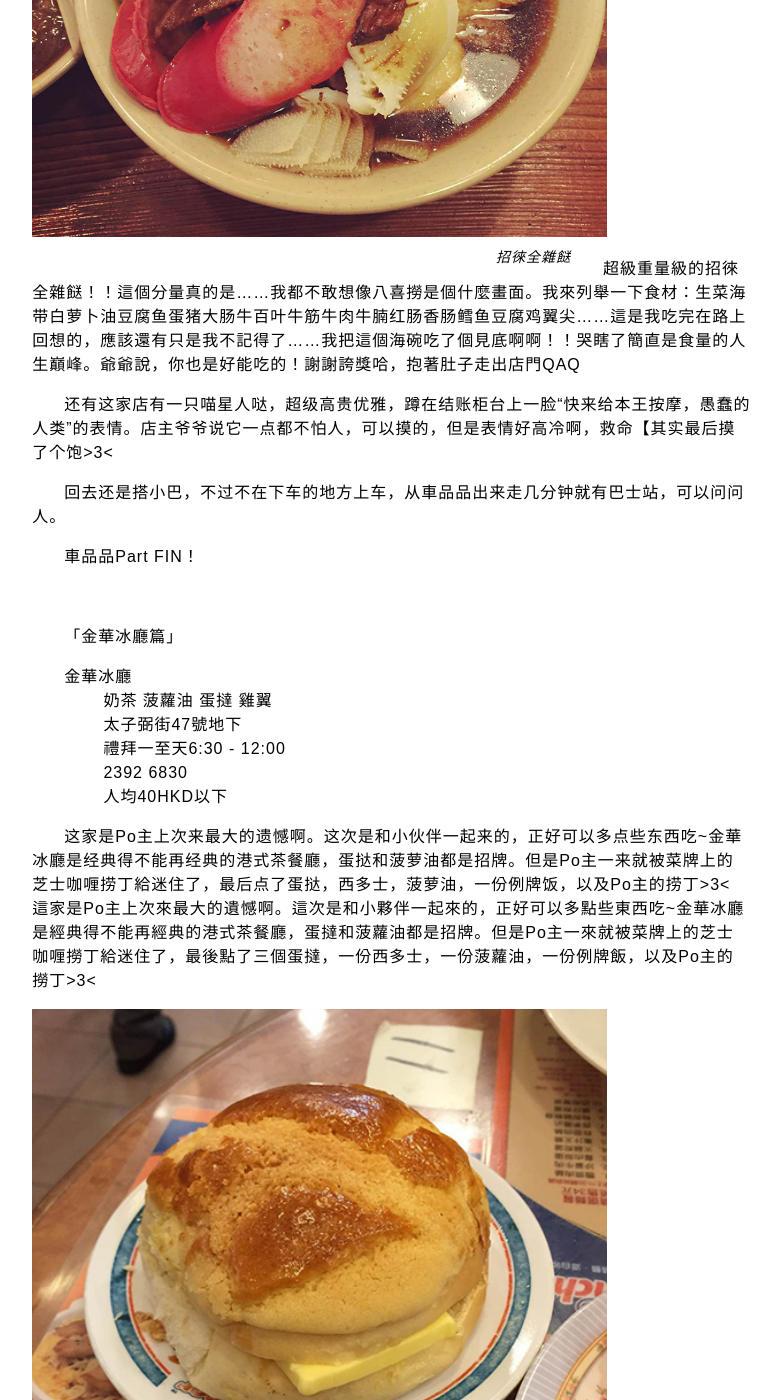
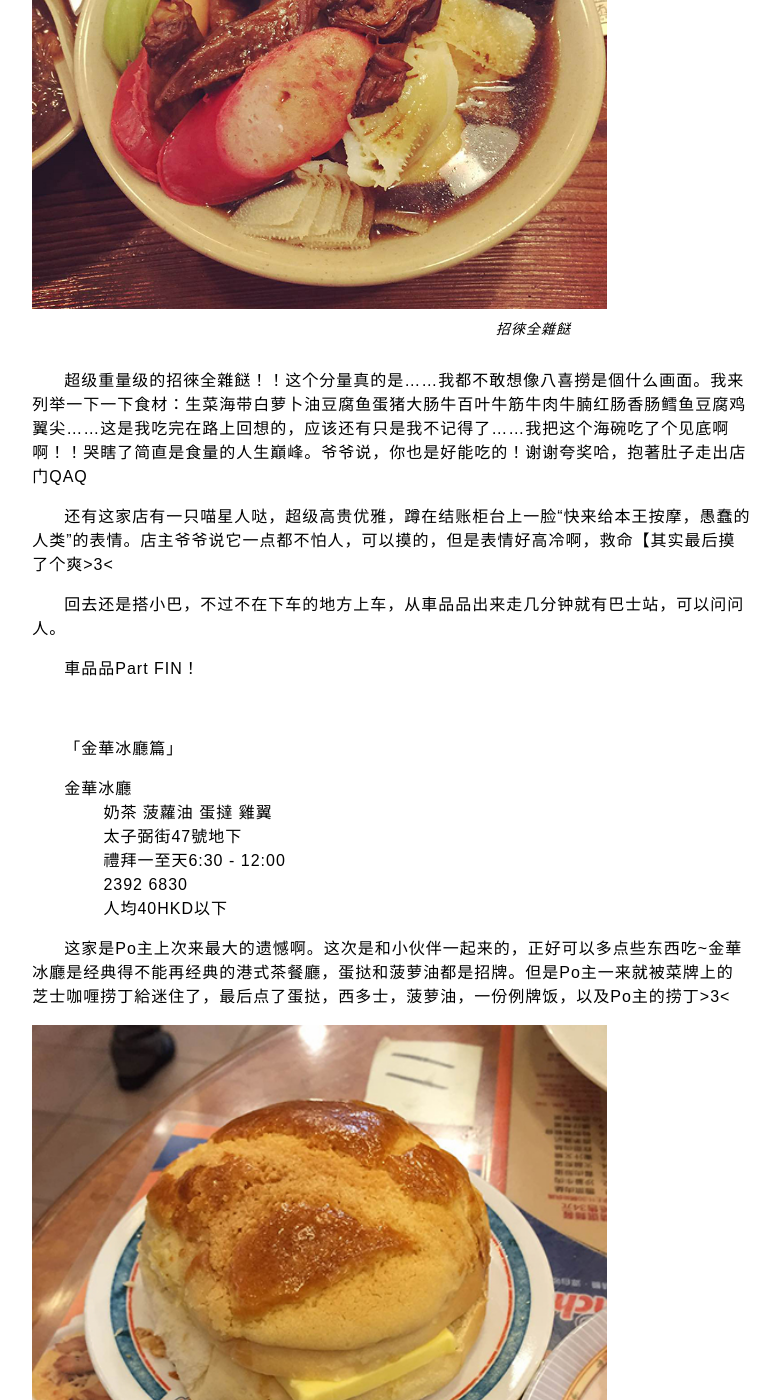
Before and after one commit to kusmour/blog_jekyll, a Jekyll site: the page built from _posts/2015-2-12-mongkok2.md, in a window 1280 px wide and 1400 px high, scrolled down 3592 px. Shown: the whole window, without its empty margins (357-1137 px from the left). Built offline with Jekyll 4.4.1, drawn with Linux system fonts in a browser that asks for light colours; some web fonts are replaced; comment, search, counter and statistics services are not loaded; some of the changed text lies outside the part shown.

Commit message:
2015-2-12 modified

```diff
--- a/_posts/2015-2-12-mongkok2.md
+++ b/_posts/2015-2-12-mongkok2.md
@@ -7,6 +7,8 @@ title: 旺角·港人美食 Part2
 继上次暑假之后，又去了两次旺角，把上次没吃的补了一下。
 
 本篇主要介绍車品品和金華冰廳
+
+<br>
 
 「車品品篇」
 
@@ -24,7 +26,7 @@ title: 旺角·港人美食 Part2
 
 乘坐东铁线到达旺角东站，在地铁站出口就有巴士站，注意是乘坐小巴到埃华街下车。香港的小巴我很少坐，但是感觉跟内地的差不多，下车的时候没有明显的站牌，不过上车的话一定会有站牌，而且大家都很认真的排队。
 
-因为没有站牌很怕坐过站，所以全程Po主都超级认真看路，而且司机叔叔超级好人，跟他说他就会提醒我下车啦~埃华街很长所以街头和街尾各有一个站，在<b>街尾</b>下车比较近。
+因为没有站牌很怕坐过站，所以全程Po主都超级认真看路，而且司机叔叔超级好人，跟他说他就会提醒我下车啦~埃华街很长所以街头和街尾各有一个站，在街尾下车比较近。
 
 Po主去的时候占中快要结束，而且埃华街本来也不像旺角弥顿道那边繁华，食肆和五金店比较多的样子，有挺多吃粥和火锅的店。所以下午三四点街上并人不多。
 
@@ -45,18 +47,22 @@ Po主前面大约三桌人，等了将近40分钟才进去，那时真的已经
 	<span class = "image_credit">車品品的菜单</span>
 </div>
 
+<br>
+
 左边的是自选搭配的，右边是搭配好的。
 
-Po主点了「招徠全雜餸」，是已經搭配好的，左边菜單上有的這裡面基本上都有，只有菜沒有加麵條，還有一份碗仔翅。本來想點八喜撈，但是爺爺說分量很大我一個人吃不完的。
+Po主点了「招徠全雜餸」，是已经搭配好的，左边菜单上有的这里面基本上都有，只有菜没有加面条，还有一份碗仔翅。本来想点八喜撈，但是爷爷说份量很大我一个人吃不完的。
 
-碗仔翅很快就上來了。
+碗仔翅很快就上来了。
 
 <div>
 	<img class = "illustration" src = "{{site.baseurl}}/photos/2015-02-12/cpp-3.jpg" alt = "illustration" />
 	<span class = "image_credit">碗仔翅</span>
 </div>
 
-熱騰騰的碗仔翅對一個餓到快暈倒的人來說簡直就是天堂啊，碗仔翅很滑很香好美味，裡面的木耳以及肉絲都很爽口。吃了兩口Po主硬生生剎車才拍下了這個照片。
+<br>
+
+热腾腾的碗仔翅对一个饿到快晕倒的人来说简直就是天堂啊，碗仔翅很滑很香好美味，里面的木耳以及肉丝都很爽口。吃了两口Po主硬生生刹车才拍下了这张珍贵的照片。
 
 <br>
 <div>
@@ -64,9 +70,11 @@ Po主点了「招徠全雜餸」，是已經搭配好的，左边菜單上有的
 	<span class = "image_credit">招徠全雜餸</span>
 </div>
 
-超級重量級的招徠全雜餸！！這個分量真的是……我都不敢想像八喜撈是個什麼畫面。我來列舉一下食材：生菜海带白萝卜油豆腐鱼蛋猪大肠牛百叶牛筋牛肉牛腩红肠香肠鳕鱼豆腐鸡翼尖……這是我吃完在路上回想的，應該還有只是我不記得了……我把這個海碗吃了個見底啊啊！！哭瞎了簡直是食量的人生巔峰。爺爺說，你也是好能吃的！謝謝誇獎哈，抱著肚子走出店門QAQ
+<br>
 
-还有这家店有一只喵星人哒，超级高贵优雅，蹲在结账柜台上一脸“快来给本王按摩，愚蠢的人类”的表情。店主爷爷说它一点都不怕人，可以摸的，但是表情好高冷啊，救命【其实最后摸了个饱>3<
+超级重量级的招徠全雜餸！！这个分量真的是……我都不敢想像八喜撈是個什么画面。我来列举一下一下食材：生菜海带白萝卜油豆腐鱼蛋猪大肠牛百叶牛筋牛肉牛腩红肠香肠鳕鱼豆腐鸡翼尖……这是我吃完在路上回想的，应该还有只是我不记得了……我把这个海碗吃了个见底啊啊！！哭瞎了简直是食量的人生巔峰。爷爷说，你也是好能吃的！谢谢夸奖哈，抱著肚子走出店门QAQ
+
+还有这家店有一只喵星人哒，超级高贵优雅，蹲在结账柜台上一脸“快来给本王按摩，愚蠢的人类”的表情。店主爷爷说它一点都不怕人，可以摸的，但是表情好高冷啊，救命【其实最后摸了个爽>3<
 
 回去还是搭小巴，不过不在下车的地方上车，从車品品出来走几分钟就有巴士站，可以问问人。
 
@@ -84,7 +92,6 @@ Po主点了「招徠全雜餸」，是已經搭配好的，左边菜單上有的
 		人均40HKD以下
 
 这家是Po主上次来最大的遗憾啊。这次是和小伙伴一起来的，正好可以多点些东西吃~金華冰廳是经典得不能再经典的港式茶餐廳，蛋挞和菠萝油都是招牌。但是Po主一来就被菜牌上的芝士咖喱捞丁給迷住了，最后点了蛋挞，西多士，菠萝油，一份例牌饭，以及Po主的捞丁>3<
-這家是Po主上次來最大的遺憾啊。這次是和小夥伴一起來的，正好可以多點些東西吃~金華冰廳是經典得不能再經典的港式茶餐廳，蛋撻和菠蘿油都是招牌。但是Po主一來就被菜牌上的芝士咖喱撈丁給迷住了，最後點了三個蛋撻，一份西多士，一份菠蘿油，一份例牌飯，以及Po主的撈丁>3<
 
 <div>
 	<img class = "illustration" src = "{{site.baseurl}}/photos/2015-02-12/jhbt-1.jpg" alt = "illustration" />
```
